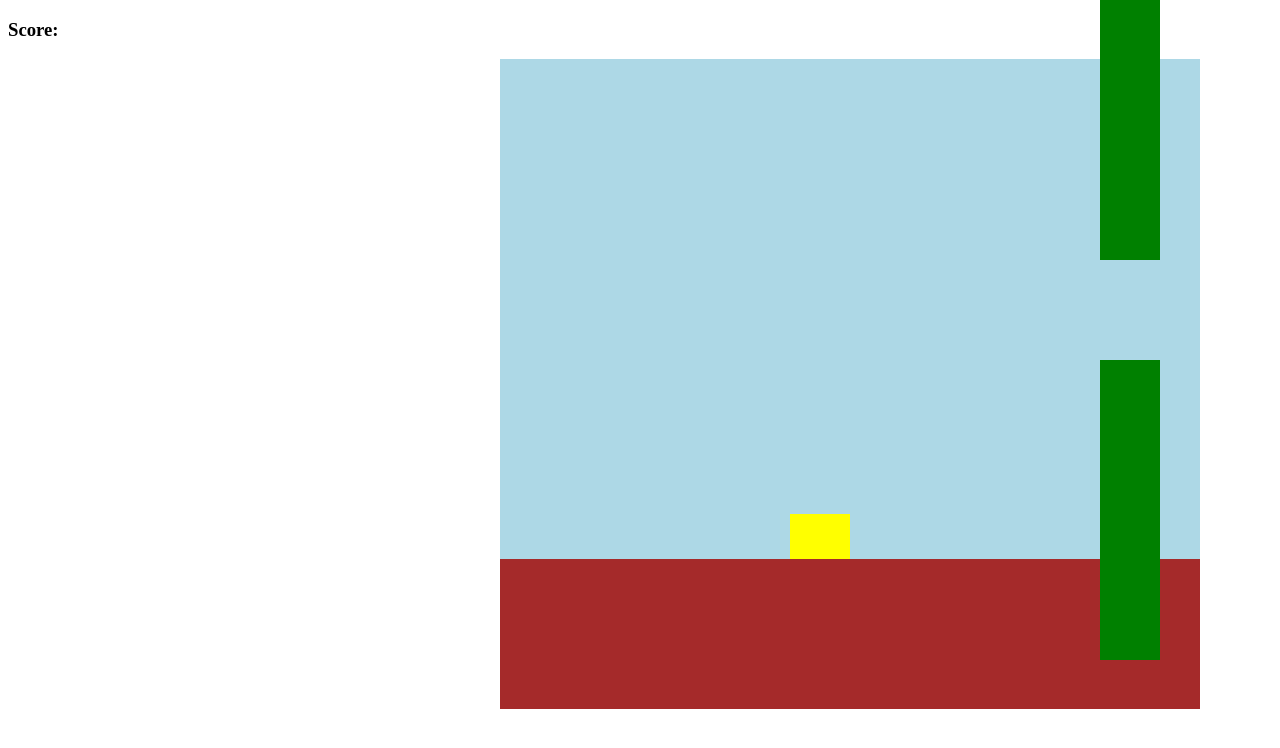
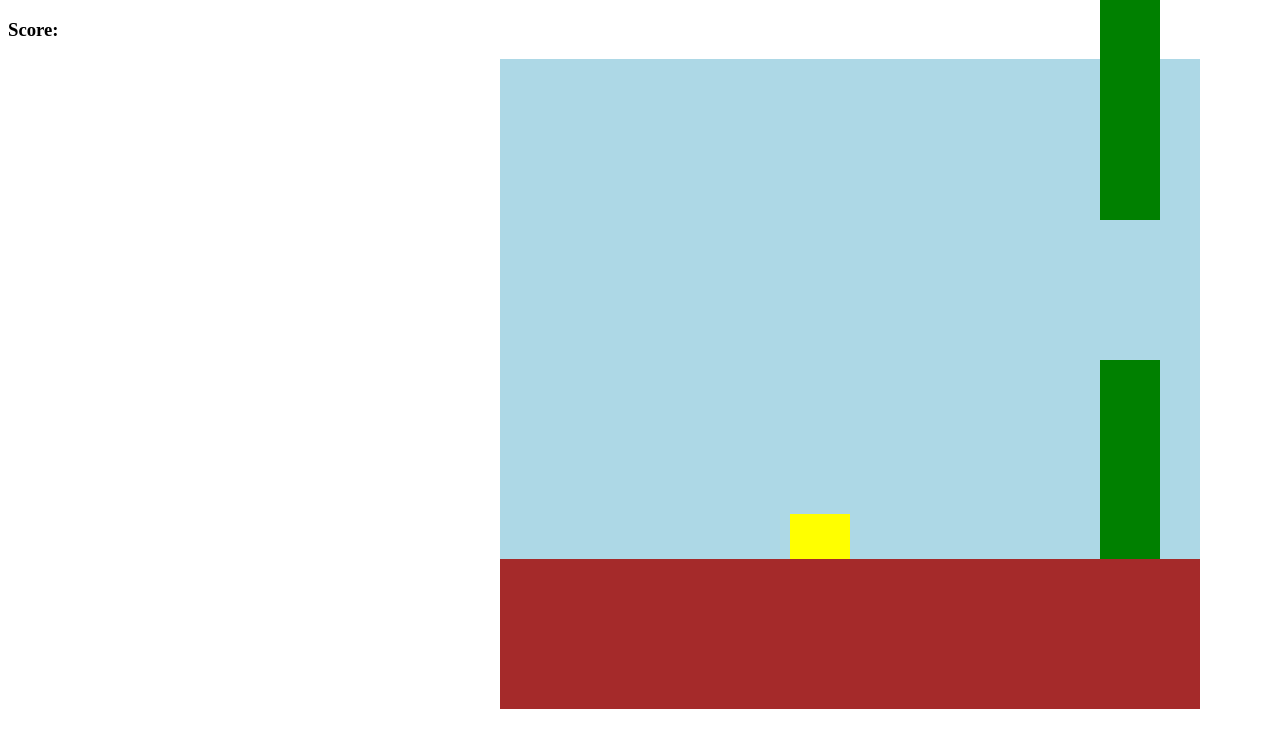
Before and after one commit to Ronikhudanyan/Project1, a plain HTML site: page inex.html in a window 1280 px wide. Drawn offline with Linux system fonts and the light colour scheme.

Commit message:
got the gap to work poles are all working now

```diff
--- a/app.js
+++ b/app.js
@@ -4,11 +4,12 @@ document.addEventListener('DOMContentLoaded' , () => {
     const bird = document.querySelector('.bird')
 
     // set up the positioning of the bird once the page is loaded
-    let downForce = 2
+
     let birdFromLeft = 290 //I want the bird to start in the middle of the window, if the W of my window is 700 -60 ps for the bird = 290 for middle
     let birdFromBottom = 100 //bird starts floating 100 px from the bottom
+    let downForce = 2
     let isGameOver = false
-    let gap = 400
+    let gap = 440
     // let randomPoleHeight = Math.random() * 60  /* every time the page is reloaded a new obstacle is generated at a random height */
     // let poleFromLeft = 700 //start making poles at the farthest end of the sky
     // let poleFromBottom = randomPoleHeight // so it appears to be floating off the ground
@@ -20,7 +21,7 @@ document.addEventListener('DOMContentLoaded' , () => {
 
 
         }
-        let birdTimer = setInterval(startGame, 19) //everything above to happen every 19 ms
+            let birdTimer = setInterval(startGame, 21) //everything above to happen every 19 ms
 
         function spaceBar(e) {           //insuring only the spacebar can be used
             if(e.keyCode === 32) {
@@ -30,7 +31,7 @@ document.addEventListener('DOMContentLoaded' , () => {
 
 
         function float() {       //Function that is moving the bird up and forward when space bar is clicked
-            if(birdFromBottom<500) birdFromBottom += 50 //as long as bird is under 480 px we can continue jumping this is to stop bird from leaving window
+            if(birdFromBottom<420) birdFromBottom += 50 //as long as bird is under 480 px we can continue jumping this is to stop bird from leaving window
             bird.style.bottom = birdFromBottom + 'px' //adds px everytime the float function is invoked
             console.log(birdFromBottom)
 
@@ -40,11 +41,13 @@ document.addEventListener('DOMContentLoaded' , () => {
 
         function createPole() {
             //let poleFromLeft = 700 //messing around with Scope
+            let poleFromLeft = 700 //start making poles at the farthest end of the sky
             let randomPoleHeight = Math.random() * 60  //creates a random pole that is with the Width of 60 (because 60 is what i have as the width in css)
-            let poleFromLeft = 700 //start making poles at the farthest end of the sky
+            //let poleFromLeft = 700 //start making poles at the farthest end of the sky
             let poleFromBottom = randomPoleHeight // so it appears to be floating off the ground
+            //const abovePole = document.createElement('div')
+            const pole = document.createElement('div') /*  creating a div */
             const abovePole = document.createElement('div')
-            const pole = document.createElement('div') /*  creating a div */
             if(!isGameOver){
             pole.classList.add('pole')
             abovePole.classList.add('abovePole')
@@ -69,9 +72,9 @@ document.addEventListener('DOMContentLoaded' , () => {
                     gameWindow.removeChild(pole)
                     gameWindow.removeChild(abovePole)
 
-                }
+                } // if poles are between 200 and 280 px position and bird is at 194 < pole 194  or bird 194 > 341
                 if(
-                    poleFromLeft > 200 && poleFromLeft < 280 && birdFromLeft === 290 && (birdFromBottom < poleFromBottom + 153 || birdFromBottom > poleFromBottom + gap -100) || birdFromBottom === 0) {
+                    poleFromLeft > 200 && poleFromLeft < 280 && birdFromLeft === 290 && (birdFromBottom < poleFromBottom + 153 || birdFromBottom > poleFromBottom + gap - 202) || birdFromBottom === 0) {
                         // if the bird hits the terrain or the poles then invoke youLost, comparing pixels to decide when collision happens
                     youLost()
                     clearInterval(poleTimer)
@@ -80,7 +83,7 @@ document.addEventListener('DOMContentLoaded' , () => {
 
 
             }
-              let poleTimer = setInterval(poleRoll, 19) //moves the obstacle every 19 ms as the object is flying closer to it
+              let poleTimer = setInterval(poleRoll, 21) //moves the obstacle every 19 ms as the object is flying closer to it
               if (!isGameOver) setTimeout(createPole, 3100) //if game over is false then continue making new poles every 3.1 milliseconds
 
 
--- a/style.css
+++ b/style.css
@@ -17,6 +17,7 @@
     height: 150px;
     position: absolute;
     top: 500px;
+    z-index: +1;
 }
 .bird {
     background-color: yellow;
```
Also changed, not shown: 1 other file.
